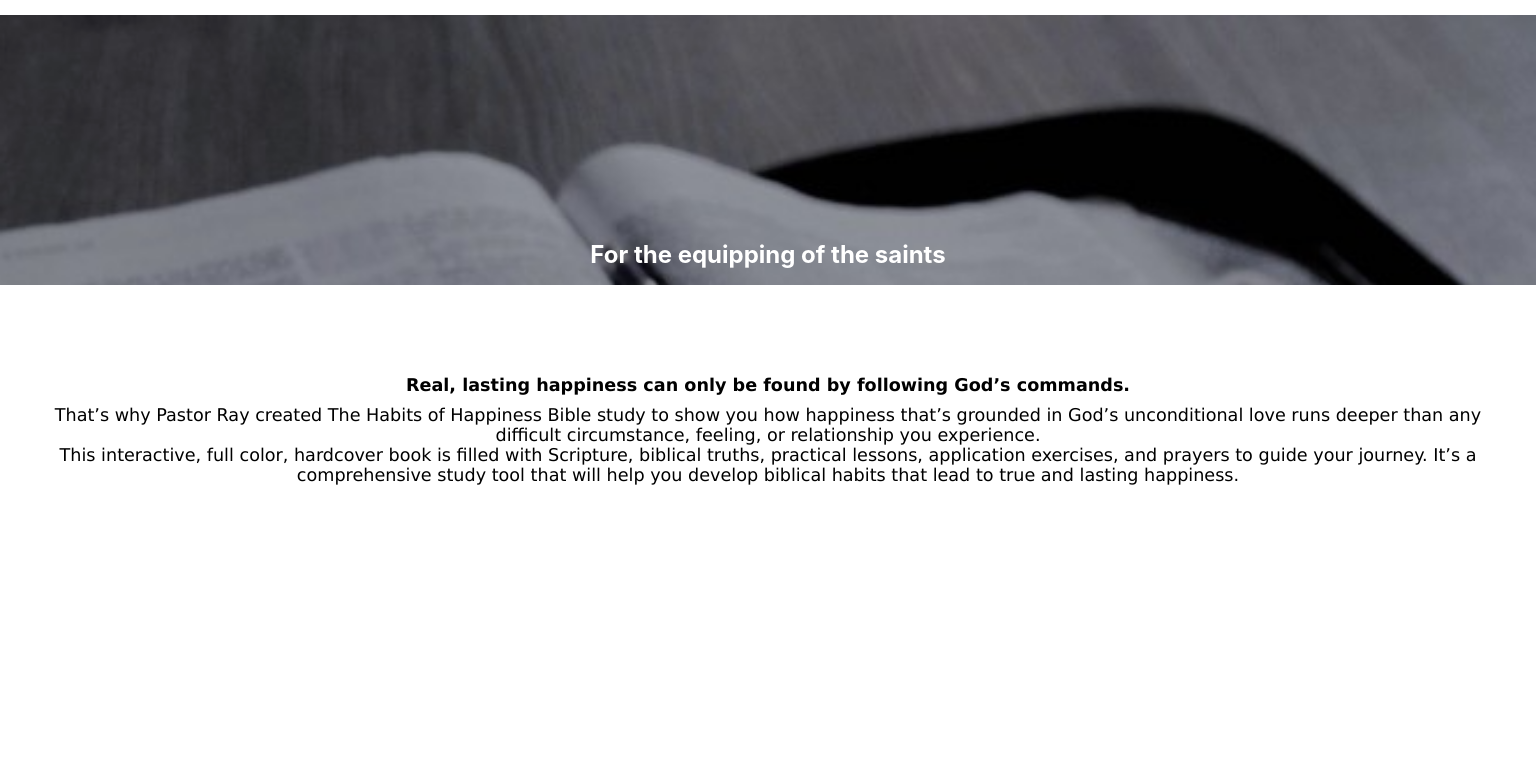
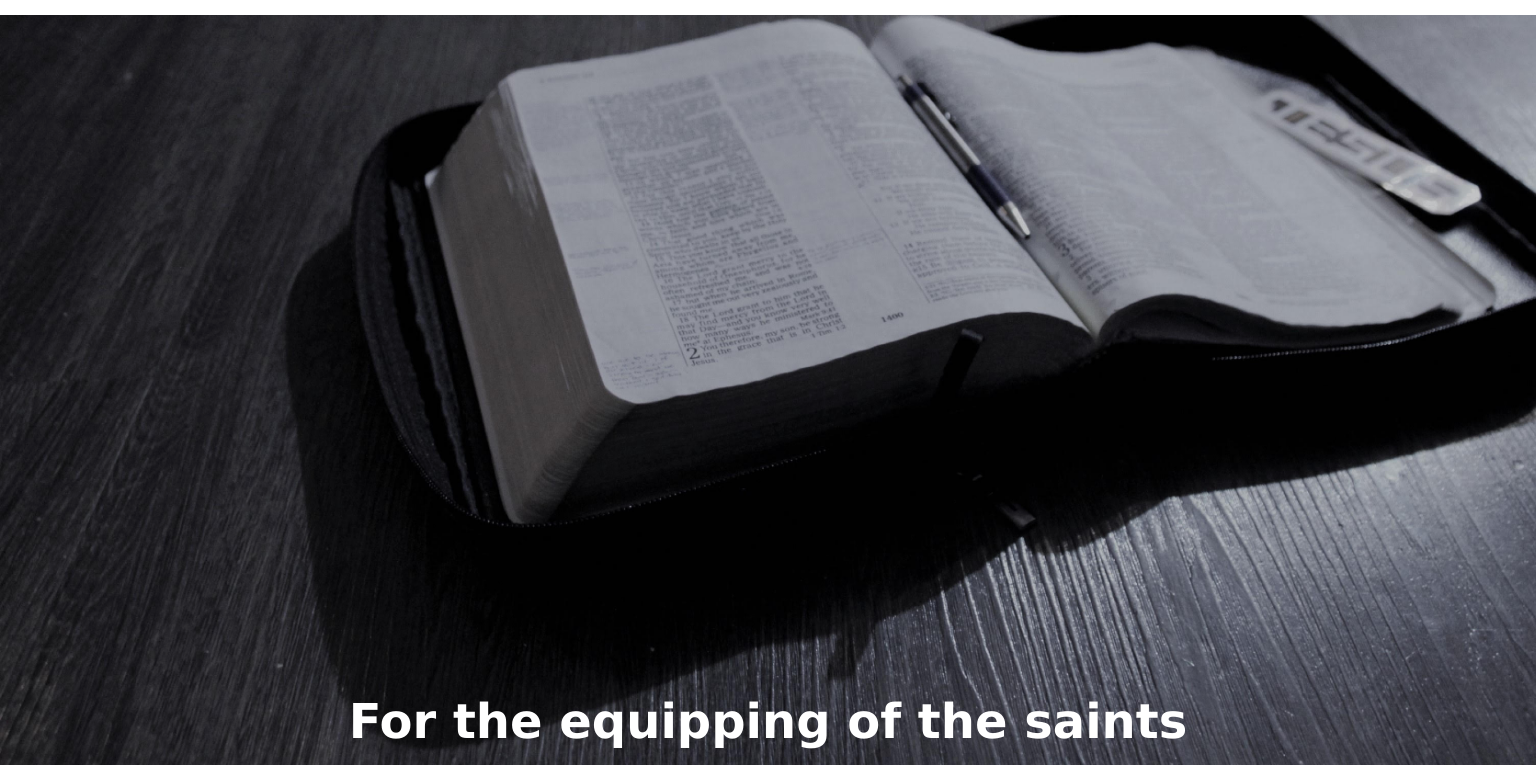
Before and after one commit to JoshuaGutie/sullivanMinistries, a Next.js app: page /Cover in a window 1536 px wide. Shown: the top 784 px of the page. Built offline with nearby package versions, Linux system fonts and the light colour scheme.

Commit message:
desktop styled

```diff
--- a/styles/globals.css
+++ b/styles/globals.css
@@ -125,7 +125,7 @@ a {
   }
 }
 
-@media only screen and (min-width: 1200px) {
+@media only screen and (min-width: 1400px) {
   /*Snipcart styling */
   .snipcart * {
     font-size: 1.04em;
@@ -202,4 +202,17 @@ a {
     display: flex;
     flex-direction: column;
   }
+
+  /*cover*/
+
+  .cover {
+    background-image: url("../public/images/coverDesktop.png");
+    height: 750px;
+  }
+
+  .coverText{
+    font-size: 3em;
+    font-family: "Lucida Sans", "Lucida Sans Regular", "Lucida Grande",
+    "Lucida Sans Unicode", Geneva, Verdana, sans-serif;
+  }
 }
```
Also changed, not shown: public/images/coverDesktop.png (added).
